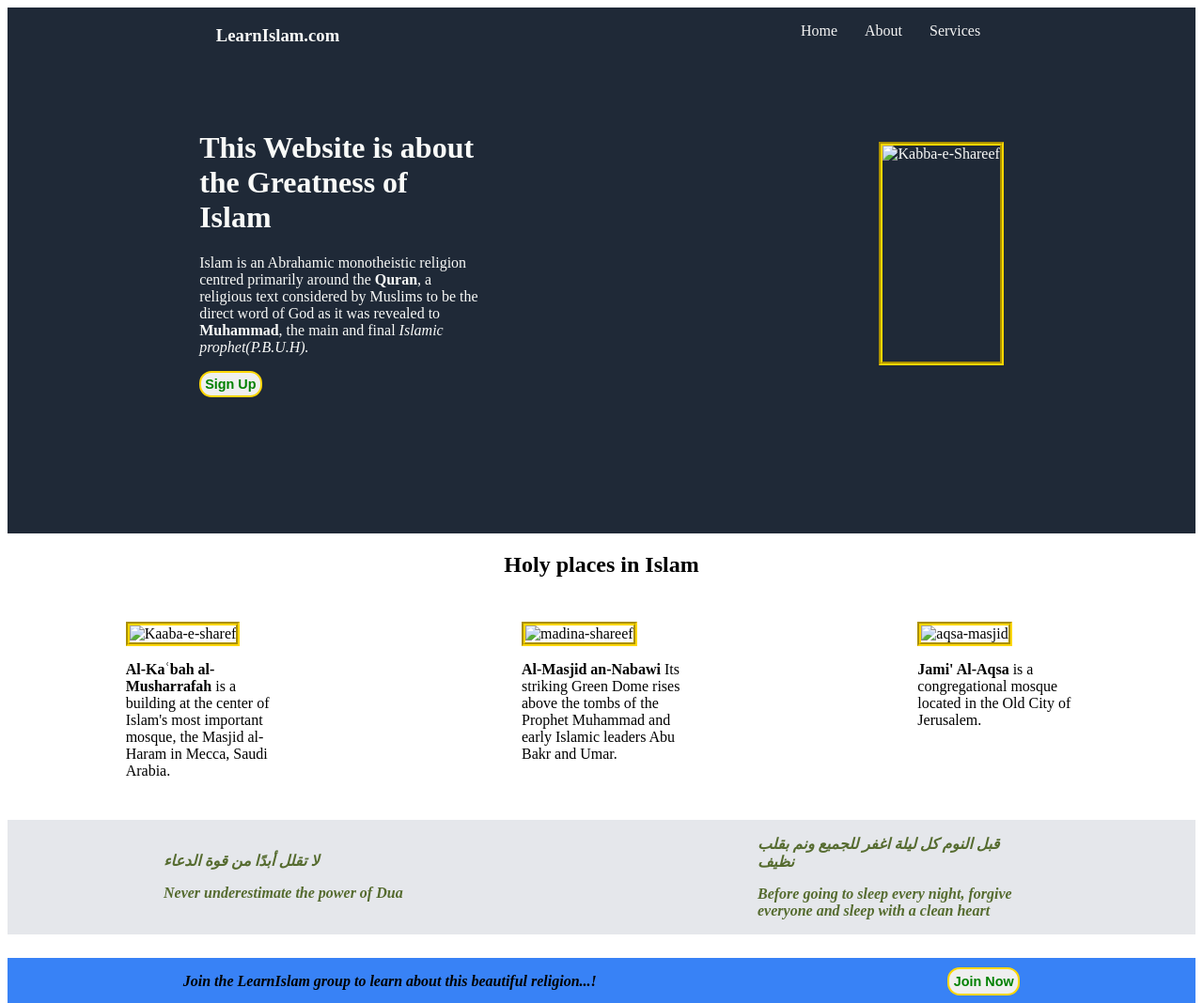
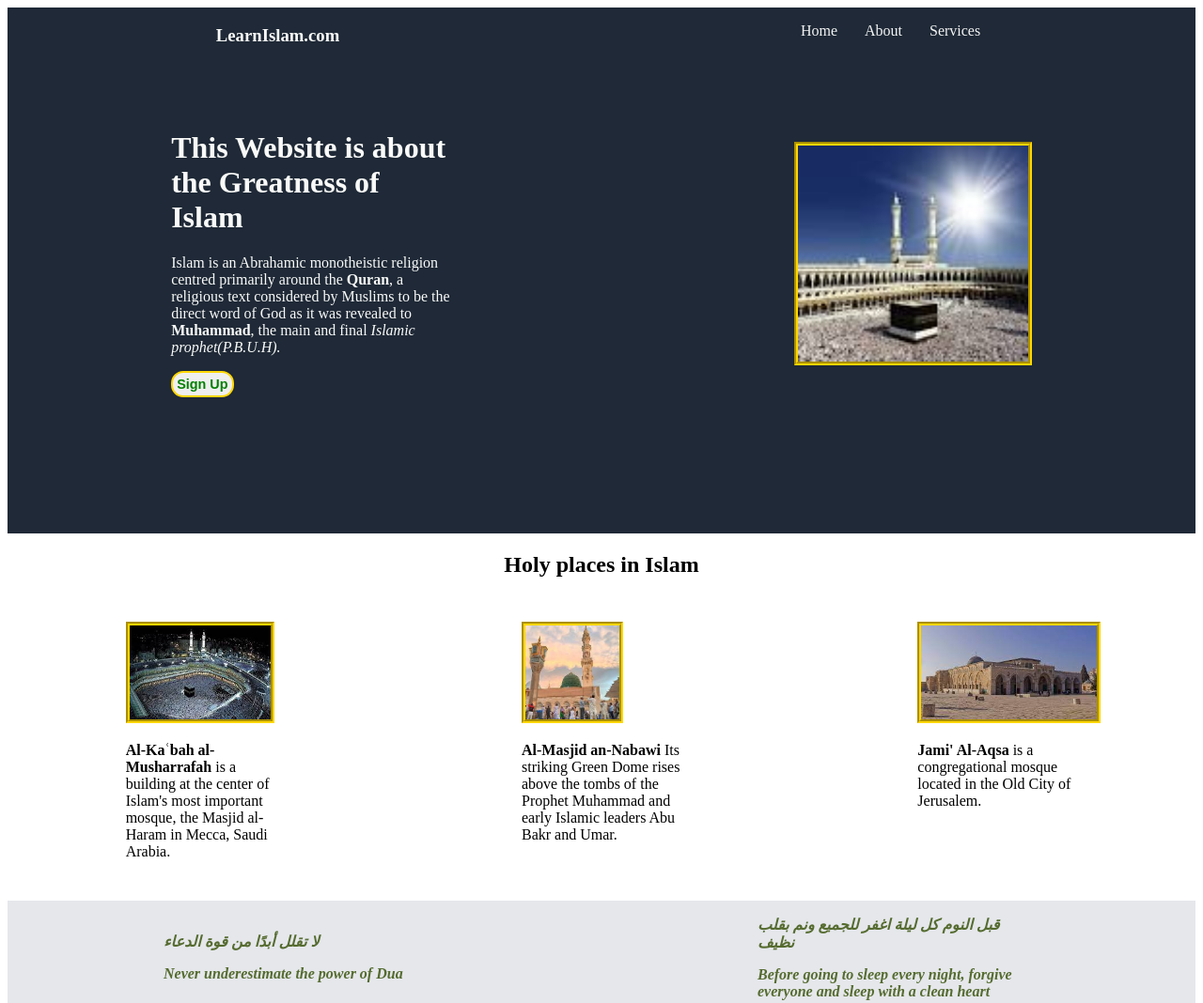
Before and after one commit to mdz786/odin-project-2, a plain HTML site: page index.html in a window 1280 px wide. Shown: the top 1068 px of the page at 94% size. Drawn offline with Linux system fonts and the light colour scheme; the site is published under a folder, as on GitHub Pages, so addresses that start at the root find nothing.

Commit message:
change img path

```diff
--- a/index.html
+++ b/index.html
@@ -39,7 +39,7 @@
             </div>
 
 
-            <img src="/img2/download.jpeg" alt="Kabba-e-Shareef">
+            <img src="img2/download.jpeg" alt="Kabba-e-Shareef">
         </div>
     </div>
 
@@ -53,17 +53,17 @@
         <div class="holyimgs">
 
             <div class="info">
-                <img src="/img2/kaaba.jpeg" alt="Kaaba-e-sharef">
+                <img src="img2/kaaba.jpeg" alt="Kaaba-e-sharef">
                 <p><strong>Al-Kaʿbah al-Musharrafah</strong> is a building at the center of Islam's most important
                     mosque, the Masjid al-Haram in Mecca, Saudi Arabia.</p>
             </div>
             <div class="info" id="madina">
-                <img src="/img2/madina.jpeg" alt="madina-shareef">
+                <img src="img2/madina.jpeg" alt="madina-shareef">
                 <p><strong> Al-Masjid an-Nabawi</strong> Its striking Green Dome rises above the tombs of the Prophet
                     Muhammad and early Islamic leaders Abu Bakr and Umar.</p>
             </div>
             <div class="info">
-                <img src="/img2/aqsa-masjid.jpeg" alt="aqsa-masjid">
+                <img src="img2/aqsa-masjid.jpeg" alt="aqsa-masjid">
                 <p><strong> Jami' Al-Aqsa</strong> is a congregational mosque located in the Old City of Jerusalem.</p>
             </div>
         </div>
```
